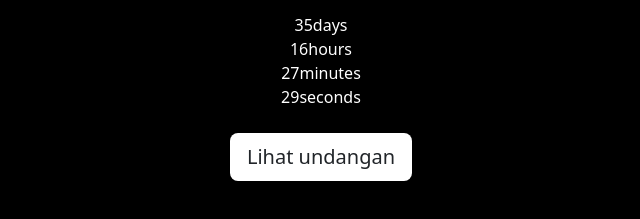
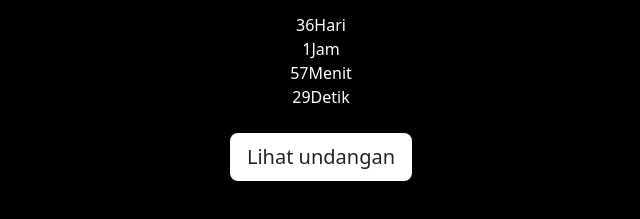
Before and after one commit to kangmari/kangmari.github.io, a plain HTML site: page index.html in a window 1280 px wide. Shown: the part 189-408 px from the top of the page, without its empty margins (319-959 px from the left). Drawn offline with nearby package versions, Linux system fonts and the light colour scheme.

Commit message:
Update index.html

```diff
--- a/index.html
+++ b/index.html
@@ -44,14 +44,14 @@ ms-center">
             year: 2023, // required
             month: 9, // required
             day: 28, // required
-            hours: 0, // Default is 0 [0-23] integer
-            minutes: 0, // Default is 0 [0-59] integer
+            hours: 9, // Default is 0 [0-23] integer
+            minutes: 30, // Default is 0 [0-59] integer
             seconds: 0, // Default is 0 [0-59] integer
             words: { //words displayed into the countdown
-                days: { singular: 'day', plural: 'days' },
-                hours: { singular: 'hour', plural: 'hours' },
-                minutes: { singular: 'minute', plural: 'minutes' },
-                seconds: { singular: 'second', plural: 'seconds' }
+                days: { singular: 'Hari', plural: 'Hari' },
+                hours: { singular: 'Jam', plural: 'Jam' },
+                minutes: { singular: 'Menit', plural: 'Menit' },
+                seconds: { singular: 'Detik', plural: 'Detik' }
             },
             plural: true, //use plurals
             inline: false, //set to true to get an inline basic countdown like : 24 days, 4 hours, 2 minutes, 5 seconds
```
